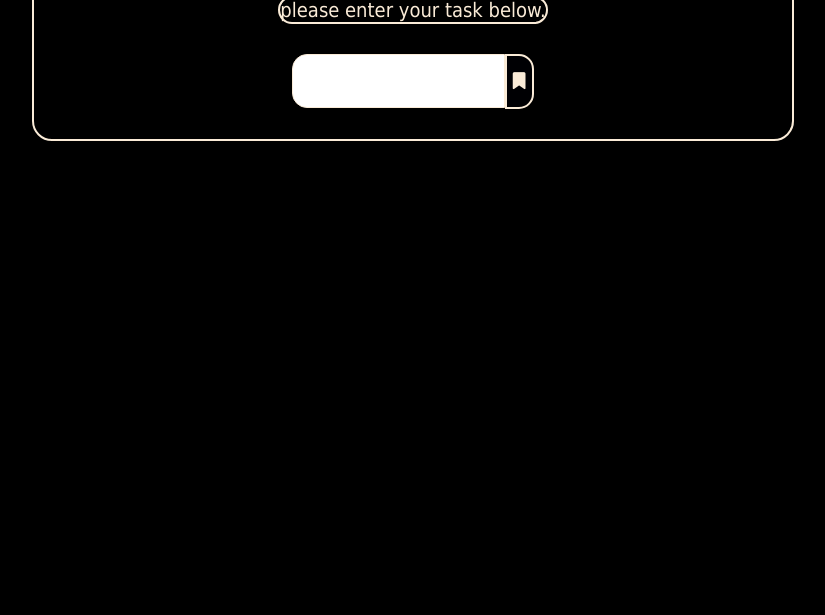
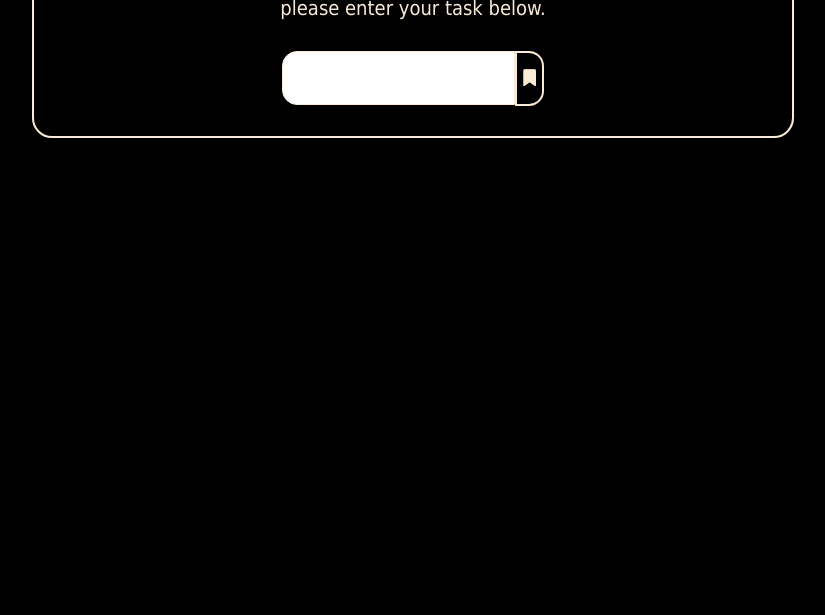
Before and after one commit to ABDULAAQILKHAN/todo-js, a plain HTML site: page index.html in a window 1280 px wide. Shown: the part 185-800 px from the top of the page, without its empty margins (227-1052 px from the left). Drawn offline with Linux system fonts and the light colour scheme.

Commit message:
updates 2

```diff
--- a/todo.css
+++ b/todo.css
@@ -14,6 +14,12 @@ body{
     width: 60%;
     display: flex inline;
     flex-direction: column;
+}
+table{
+    width: 85%;
+}
+.input{
+    width: 100%;
 }
 @media only screen and (max-width: 600px){
     .body_container{
@@ -34,11 +40,9 @@ body{
 }
 .child{
     font-size: 20px;
-    border: antiquewhite 2px solid;
     margin-top: -25px;
     text-align: center;
-    width: auto;
-    border-radius: 20px;
+    width: 100%;
 }
 .new_child{
     padding:15px;
@@ -62,7 +66,7 @@ body{
     padding:1px;
     border-color: antiquewhite;
     height: 50px;
-    width: 70%;
+    width: 77%;
     border-top-left-radius: 15px;
     border-bottom-left-radius: 15px
 }
@@ -154,7 +158,3 @@ th,td{
     text-align: center;
 
 }
-i{
-
-
-}
```
